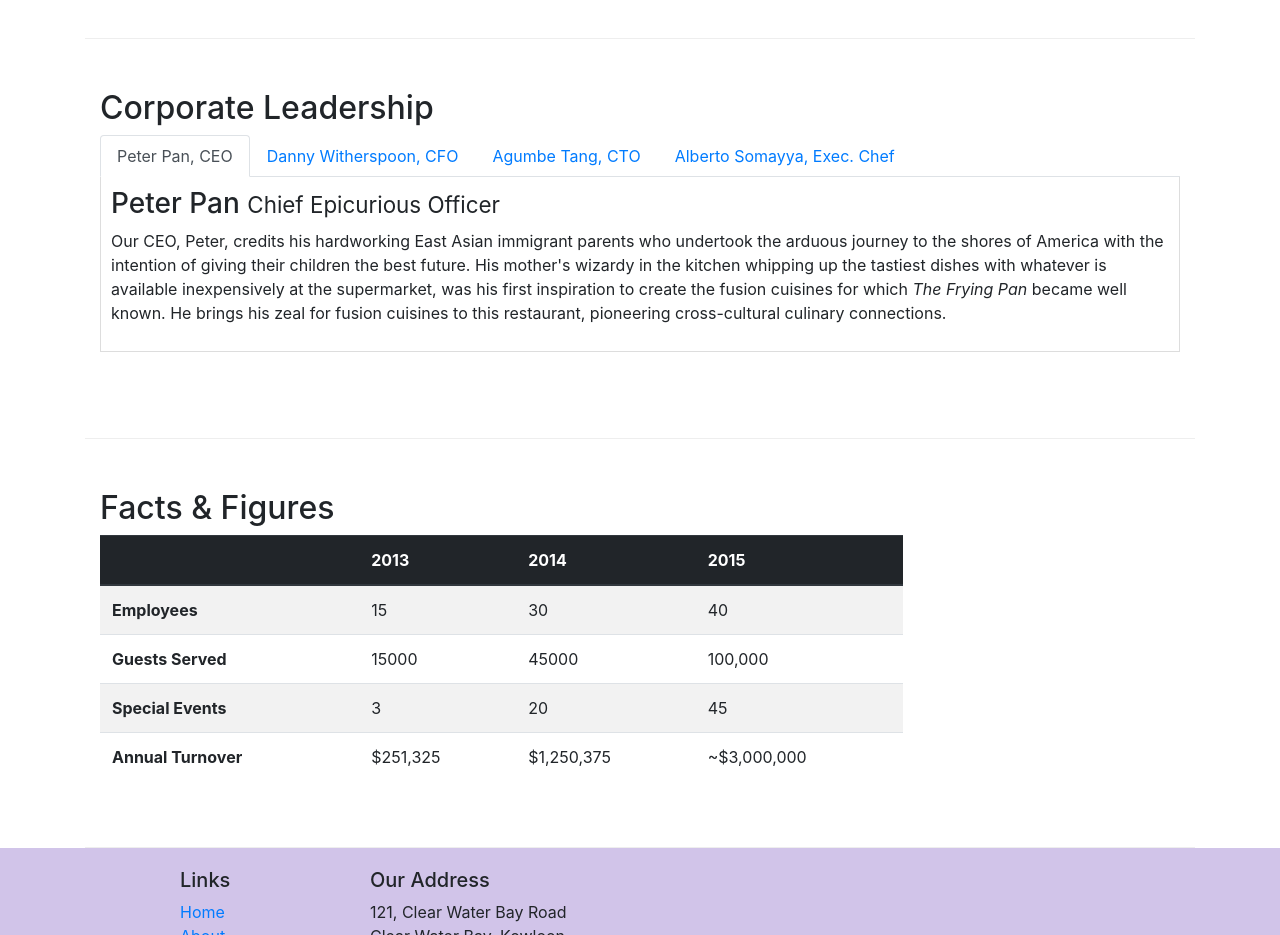
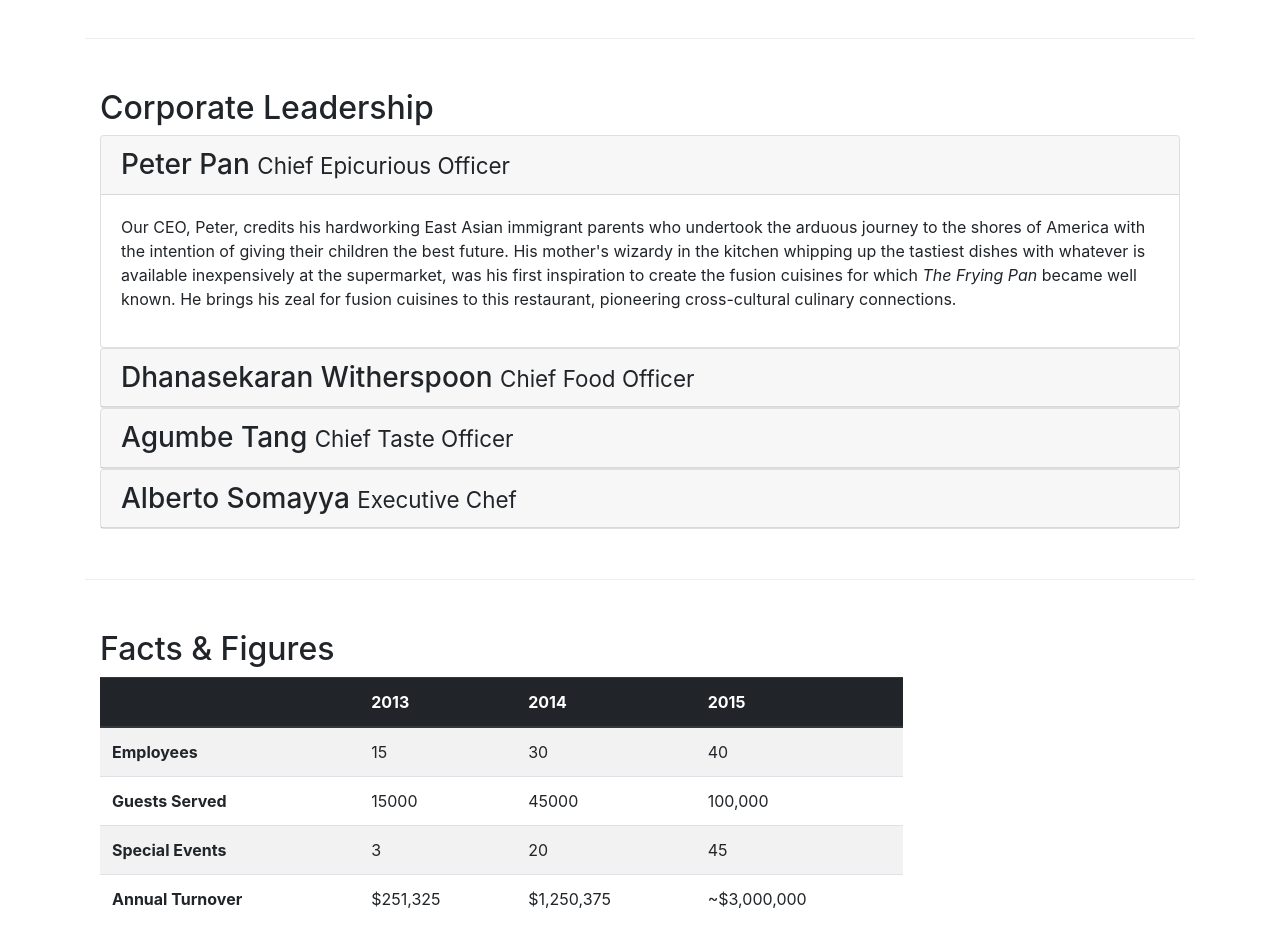
Before and after one commit to Sooraj-s-98/boot4, a website: page aboutus.html in a window 1280 px wide. Shown: the part 1200-2135 px from the top of the page. Drawn offline with nearby package versions, Linux system fonts and the light colour scheme.

Commit message:
<h2>Corporate Leadership</h2>

```diff
--- a/aboutus.html
+++ b/aboutus.html
@@ -102,41 +102,64 @@
        <div  class="row  row-content">
            <div class="col-12 ">
                 <h2>Corporate Leadership</h2>
-                <ul class="nav nav-tabs">
-                    <li class="nav-item">
-                      <a class="nav-link active" href="#peter"
-                        role="tab" data-toggle="tab">Peter Pan, CEO</a>
-                    </li>
-                    <li class="nav-item">
-                      <a class="nav-link" href="#danny" role="tab"
-                        data-toggle="tab">Danny Witherspoon, CFO</a>
-                    </li>
-                    <li class="nav-item">
-                      <a class="nav-link" href="#agumbe"role="tab"
-                        data-toggle="tab">Agumbe Tang, CTO</a>
-                    </li>
-                    <li class="nav-item">
-                      <a class="nav-link" href="#alberto" role="tab"
-                        data-toggle="tab">Alberto Somayya, Exec. Chef</a>
-                    </li>
-                </ul>
-            <div class="tab-content">
-                <div role="tabpanel" class="tab-pane fade show active" id="peter">
-                    <h3>Peter Pan <small>Chief Epicurious Officer</small></h3>
-                    <p class="d-none d-md-block">Our CEO, Peter, credits his hardworking East Asian immigrant parents who undertook the arduous journey to the shores of America with the intention of giving their children the best future. His mother's wizardy in the kitchen whipping up the tastiest dishes with whatever is available inexpensively at the supermarket, was his first inspiration to create the fusion cuisines for which <em>The Frying Pan</em> became well known. He brings his zeal for fusion cuisines to this restaurant, pioneering cross-cultural culinary connections.</p>
+            <div class="accordion">
+                <div class="card">
+                    <div class="card-header" role="tab" id="peterhead">
+                    <h3 class="mb-0">
+                        <a data-toggle="collapse" data-target="#peter">
+                        Peter Pan <small>Chief Epicurious Officer</small>
+                        </a>
+                    </h3>
+                    </div>
+                    <div class="collapse show" id="peter" data-parent="#accordion">
+                        <div class="card-body">
+                            <p class="d-none d-sm-block">Our CEO, Peter, credits his hardworking East Asian immigrant parents who undertook the arduous journey to the shores of America with the intention of giving their children the best future. His mother's wizardy in the kitchen whipping up the tastiest dishes with whatever is available inexpensively at the supermarket, was his first inspiration to create the fusion cuisines for which <em>The Frying Pan</em> became well known. He brings his zeal for fusion cuisines to this restaurant, pioneering cross-cultural culinary connections.</p>
+                        </div>
+                    </div>
                 </div>
-                <div role="tabpanel" class="tab-pane fade" id="danny">
-                    <h3>Dhanasekaran Witherspoon <small>Chief Food Officer</small></h3>
-                    <p class="d-none d-md-block">Our CFO, Danny, as he is affectionately referred to by his colleagues, comes from a long established family tradition in farming and produce. His experiences growing up on a farm in the Australian outback gave him great appreciation for varieties of food sources. As he puts it in his own words, <em>Everything that runs, wins, and everything that stays, pays!</em></p>
+                <div class="card">
+                    <div class="card-header" role="tab" id="dannyhead">
+                    <h3 class="mb-0">
+                        <a class="collapsed" data-toggle="collapse" data-target="#danny">
+                        Dhanasekaran Witherspoon <small>Chief Food Officer</small>
+                        </a>
+                    </h3>
                 </div>
-                <div role="tabpanel" class="tab-pane fade" id="agumbe">
-                    <h3>Agumbe Tang <small>Chief Taste Officer</small></h3>
-                    <p class="d-none d-md-block">Blessed with the most discerning gustatory sense, Agumbe, our CTO, personally ensures that every dish that we serve meets his exacting tastes. Our chefs dread the tongue lashing that ensues if their dish does not meet his exacting standards. He lives by his motto, <em>You click only if you survive my lick.</em></p>
-                 </div>
-                 <div role="tabpanel" class="tab-pane fade" id="alberto">
-                    <h3>Alberto Somayya <small>Executive Chef</small></h3>
-                    <p class="d-none d-md-block">Award winning three-star Michelin chef with wide International experience having worked closely with whos-who in the culinary world, he specializes in creating mouthwatering Indo-Italian fusion experiences. He says, <em>Put together the cuisines from the two craziest cultures, and you get a winning hit! Amma Mia!</em></p>
+                <div class="collapse" id="danny" data-parent="#accordion">
+                    <div class="card-body">
+                        <p class="d-none d-sm-block">Our CFO, Danny, as he is affectionately referred to by his colleagues, comes from a long established family tradition in farming and produce. His experiences growing up on a farm in the Australian outback gave him great appreciation for varieties of food sources. As he puts it in his own words, <em>Everything that runs, wins, and everything that stays, pays!</em></p>
+                    </div>
                 </div>
+            </div>
+            <div class="card">
+                    <div class="card-header" role="tab" id="agumbehead">
+                    <h3 class="mb-0">
+                        <a class="collapsed" data-toggle="collapse" data-target="#agumbe">
+                        Agumbe Tang <small>Chief Taste Officer</small>
+                        </a>
+                    </h3>
+                </div>
+                <div class="collapse" id="agumbe" data-parent="#accordion">
+                    <div class="card-body">
+                        <p class="d-none d-sm-block">Blessed with the most discerning gustatory sense, Agumbe, our CTO, personally ensures that every dish that we serve meets his exacting tastes. Our chefs dread the tongue lashing that ensues if their dish does not meet his exacting standards. He lives by his motto, <em>You click only if you survive my lick.</em></p>
+                    </div>
+                </div>
+            </div>
+            <div class="card">
+                    <div class="card-header" role="tab" id="albertohead">
+                    <h3 class="mb-0">
+                        <a class="collapsed" data-toggle="collapse" data-target="#alberto">
+                        Alberto Somayya <small>Executive Chef</small>
+                        </a>
+                    </h3>
+                </div>
+                <div class="collapse" id="alberto" data-parent="#accordion">
+                    <div class="card-body">
+                        <p class="d-none d-sm-block">Award winning three-star Michelin chef with wide International experience having worked closely with whos-who in the culinary world, he specializes in creating mouthwatering Indo-Italian fusion experiences. He says, <em>Put together the cuisines from the two craziest cultures, and you get a winning hit! Amma Mia!</em></em></p>
+                    </div>
+                </div>
+            </div>
+
             </div>
 
             </div>
```
